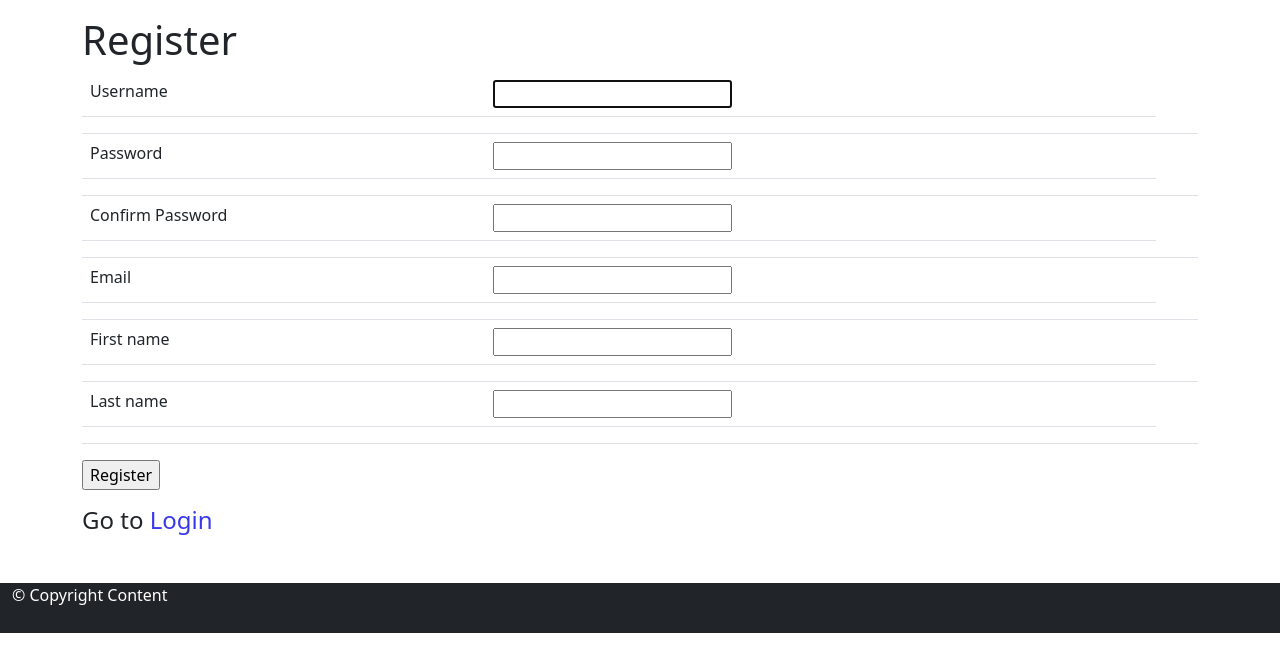
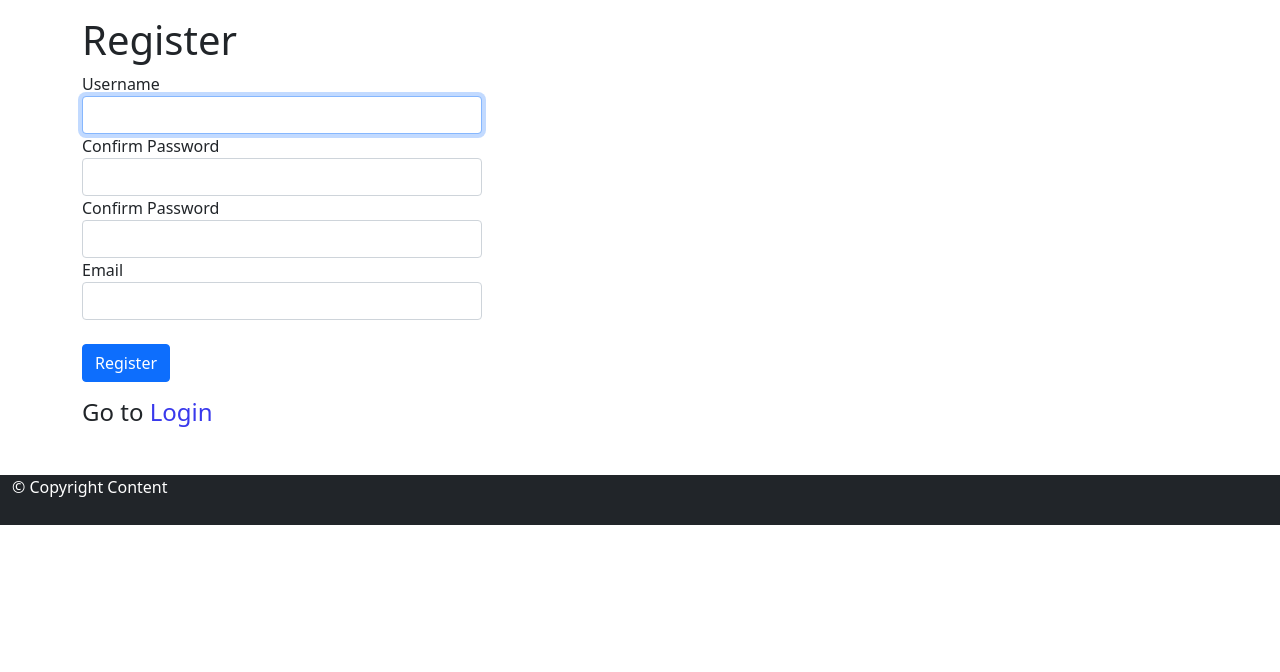
Before and after one commit to Rohitkumar15697/Speaking_blog_postgres, a Django app: page /account/register/ in a window 1280 px wide. Shown: the part 86-758 px from the top of the page. Run offline with Django 3.2, Linux system fonts and the light colour scheme; some libraries are stand-ins or nearby versions.

Commit message:
commit with bootstrap

```diff
--- a/account/form.py
+++ b/account/form.py
@@ -1,16 +1,19 @@
 from django.contrib.auth.models import User
 from django.contrib.auth.forms import UserCreationForm
 from django import forms
+from django.forms import widgets
 
 class createuser(UserCreationForm):
-    password2=forms.CharField(label='Confirm Password', widget=forms.PasswordInput)
-    email=forms.EmailField(required=True)
-    first_name=forms.CharField(required=True)
-    last_name=forms.CharField(required=True)
+    password1=forms.CharField(label='Confirm Password', widget=forms.PasswordInput(attrs={'class':'form-control','style':'width:400px;'}))
+    password2=forms.CharField(label='Confirm Password', widget=forms.PasswordInput(attrs={'class':'form-control','style':'width:400px;'}))
+    email=forms.EmailField(required=True, widget=forms.TextInput(attrs={'class':'form-control','style':'width:400px;'}))
+    #first_name=forms.CharField(required=True, widget=forms.TextInput(attrs={'class':'form-control','style':'width:400px;'}))
+    #last_name=forms.CharField(required=True, widget=forms.TextInput(attrs={'class':'form-control','style':'width:400px;'}))
     class Meta:
         model=User
-        fields=['username','password1','password2','email','first_name','last_name']
+        fields=['username','password1','password2','email']
+        widgets={'username':forms.TextInput(attrs={'class':'form-control','style':'width:400px;'})}
 
 class loginform(forms.Form):
-    username=forms.CharField(max_length=122,required=True)
-    password=forms.CharField(max_length=122,widget=forms.PasswordInput,required=True)
+    username=forms.CharField(max_length=122,required=True,widget=forms.TextInput(attrs={'class':'form-control','style':'width:400px;'}))
+    password=forms.CharField(max_length=122,widget=forms.PasswordInput(attrs={'class':'form-control','style':'width:400px;'}),required=True,)
--- a/account/templates/account.html
+++ b/account/templates/account.html
@@ -11,42 +11,34 @@
             <form method='post' class='form'>
 
                 {%csrf_token%}
-                <table class='table'>
-
-                    {%for fm in form%}
-                        <tr>
-                            <td>{{fm.label}}</td>
-                            <td>{{fm}}</td>
 
 
-                        </tr>
+
+                    {%for form in form%}
+                       {{form.label}} {{form}}
 
 
-                    <tr>
-                        <td></td>
-
-                        <td>
-                        {%if fm.errors%}
-                        {{fm.errors|striptags}}
-                        {%endif%}
-                        <td>
-
-                    </tr>
-                        {%endfor%}
 
 
-                </table>
-                <input type='submit' value='Register' class='submit'>
+
+                     {%if form.errors%}
+                        {{form.errors|striptags}}
+                        {%endif%}
+
+                        {%endfor%}<br>
+
+
+                <input type='submit' value='Register' class='btn btn-primary'>
 
             </form>
-            <div class=''>
+
                 {%if messages%}
                     {%for msg in messages%}
                         {{msg}}
                     {%endfor%}
                 {%endif%}
 
-            </div>
+
 
             <h4>Go to <a style='text-decoration: none; color:rgb(57, 57, 236)' href={%url 'login'%}>Login</a></h4>
     </div>
```
Also changed, not shown: account/templates/login.html (+4 -7 lines), templates/index.html (+4 -4 lines).
